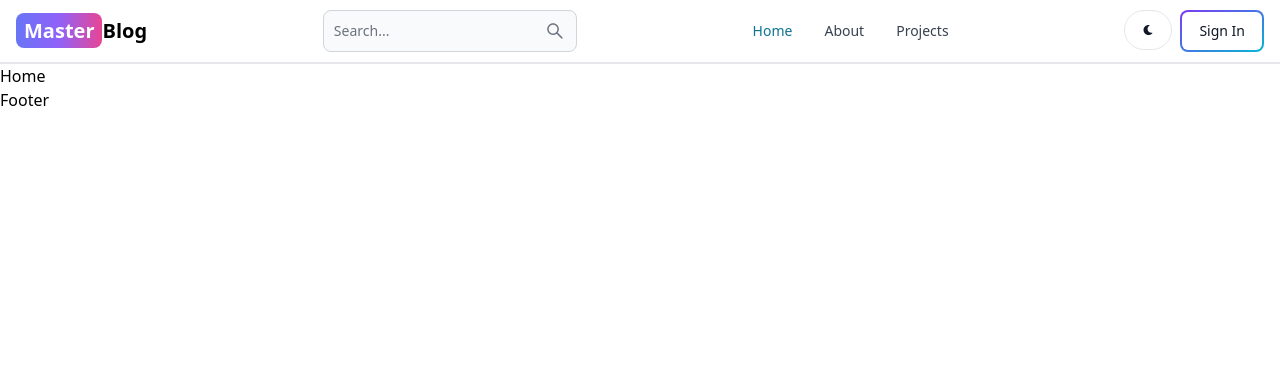
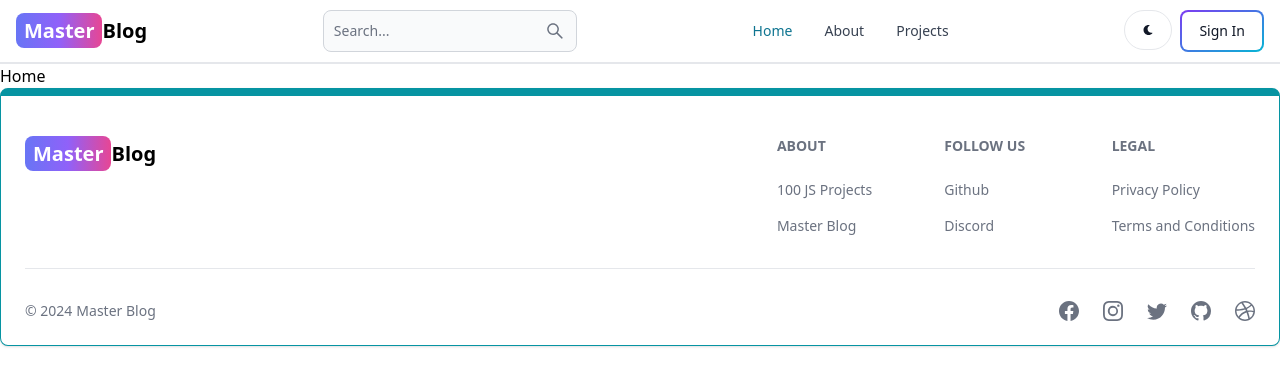
Before and after one commit to nishanthan-k/mern-blog, a React (Vite) app in the folder client/: page / in a window 1280 px wide. Shown: the top 386 px of the page. Built offline with nearby package versions, Linux system fonts and the light colour scheme.

Commit message:
create an footer component

```diff
--- a/client/src/Layout.jsx
+++ b/client/src/Layout.jsx
@@ -1,13 +1,13 @@
-import Footer from "./components/Footer";
+import { Outlet } from "react-router-dom";
+import FooterComp from "./components/FooterComp";
 import Header from "./components/Header";
-import { Outlet } from "react-router-dom";
 
 const Layout = () => {
   return (
     <div>
       <Header />
       <Outlet />
-      <Footer />
+      <FooterComp />
     </div>
   );
 };
--- a/client/src/components/Footer.jsx
+++ /dev/null
@@ -1,10 +0,0 @@
-
-const Footer = () => {
-  return (
-    <div>
-Footer
-    </div>
-  )
-}
-
-export default Footer
--- /dev/null
+++ b/client/src/components/FooterComp.jsx
@@ -0,0 +1,72 @@
+import { Footer } from "flowbite-react";
+import {
+  BsFacebook,
+  BsInstagram,
+  BsTwitter,
+  BsGithub,
+  BsDribbble,
+} from "react-icons/bs";
+import details from "../data/footerDetails.json"
+
+import LogoComp from "./LogoComp";
+
+const CustomFooterSection = () => {
+  return (
+    <>
+      {details.map((data) => (
+        <div key={data.title}>
+          <Footer.Title title={data.title} />
+          <Footer.LinkGroup col>
+            {data.link.map((li) => (
+              <Footer.Link
+                key={li.content}
+                href={li.hrefPath}
+                target="_blank"
+                rel="noopener noreferrer"
+              >
+                {li.content}
+              </Footer.Link>
+            ))}
+          </Footer.LinkGroup>
+        </div>
+      ))}
+    </>
+  );
+};
+
+const FooterComp = () => {
+  return (
+    <Footer container className="border border-t-8 border-teal-500">
+      <div className="w-full max-w-7xl mx-auto">
+        <div className="grid w-full justify-between sm:flex md:grid-cols-1">
+          <div className="mt-5">
+            <LogoComp />
+          </div>
+          <div className="grid grid-cols-2 gap-8 mt-4 sm:grid-cols-3 sm:gap-6">
+            <CustomFooterSection />
+          </div>
+        </div>
+        <Footer.Divider />
+        <div className="w-full sm:flex sm:items-center sm:justify-between">
+          <Footer.Copyright
+            href="#"
+            by="Master Blog"
+            year={new Date().getFullYear()}
+          />
+          <div className="flex gap-6 sm:mt-0 mt-4 sm:justify-center">
+            <Footer.Icon href="#" icon={BsFacebook} />
+            <Footer.Icon href="#" icon={BsInstagram} />
+            <Footer.Icon href="#" icon={BsTwitter} />
+            <Footer.Icon
+              href="https://github.com/sahandghavidel"
+              icon={BsGithub}
+            />
+            <Footer.Icon href="#" icon={BsDribbble} />
+          </div>
+        </div>
+      </div>
+    </Footer>
+  );
+};
+
+export default FooterComp;
--- a/client/src/components/Header.jsx
+++ b/client/src/components/Header.jsx
@@ -3,20 +3,13 @@ import { Button, Navbar, TextInput } from "flowbite-react";
 import { Link, useLocation } from "react-router-dom";
 import { AiOutlineSearch } from "react-icons/ai";
 import { FaMoon } from "react-icons/fa";
+import LogoComp from "./LogoComp";
 
 const Header = () => {
   const path = useLocation().pathname;
   return (
     <Navbar className="border-b-2">
-      <Link
-        to="/"
-        className="self-center whitespace-nowrap text-sm sm:text-xl font-semibold dark:text-white"
-      >
-        <span className="px-2 py-1 bg-gradient-to-r from-indigo-500 via-purple-500 to-pink-500 rounded-lg text-white ">
-          Master
-        </span>
-        Blog
-      </Link>
+      <LogoComp />
       <form>
         <TextInput
           type="text"
--- /dev/null
+++ b/client/src/components/LogoComp.jsx
@@ -0,0 +1,20 @@
+import React from 'react'
+import { Link } from 'react-router-dom';
+
+const LogoComp = () => {
+  return (
+    <div>
+      <Link
+        to="/"
+        className="self-center whitespace-nowrap text-sm sm:text-xl font-semibold dark:text-white"
+      >
+        <span className="px-2 py-1 bg-gradient-to-r from-indigo-500 via-purple-500 to-pink-500 rounded-lg text-white ">
+          Master
+        </span>
+        Blog
+      </Link>
+    </div>
+  );
+}
+
+export default LogoComp
--- /dev/null
+++ b/client/src/data/footerDetails.json
@@ -0,0 +1,41 @@
+[
+  {
+    "title": "About",
+    "link": [
+      {
+        "hrefPath": "https://www.100jsprojects.com",
+        "content": "100 JS Projects"
+      },
+      {
+        "hrefPath": "/about",
+        "content": "Master Blog"
+      }
+    ]
+  },
+  {
+    "title": "Follow us",
+    "link": [
+      {
+        "hrefPath": "https://github.com/nishanthan-k",
+        "content": "Github"
+      },
+      {
+        "hrefPath": "#",
+        "content": "Discord"
+      }
+    ]
+  },
+  {
+    "title": "Legal",
+    "link": [
+      {
+        "hrefPath": "#",
+        "content": "Privacy Policy"
+      },
+      {
+        "hrefPath": "#",
+        "content": "Terms and Conditions"
+      }
+    ]
+  }
+]
```
